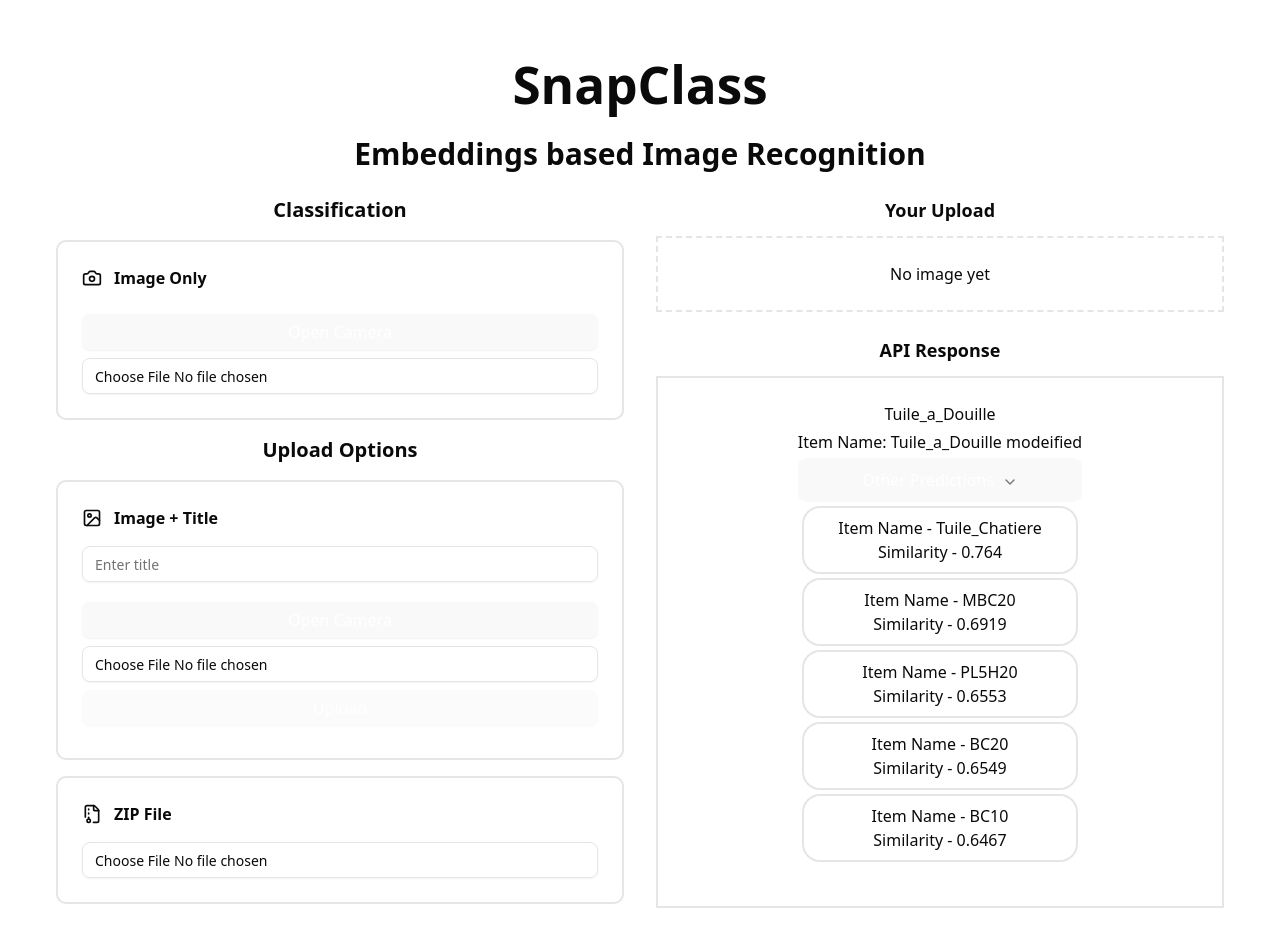
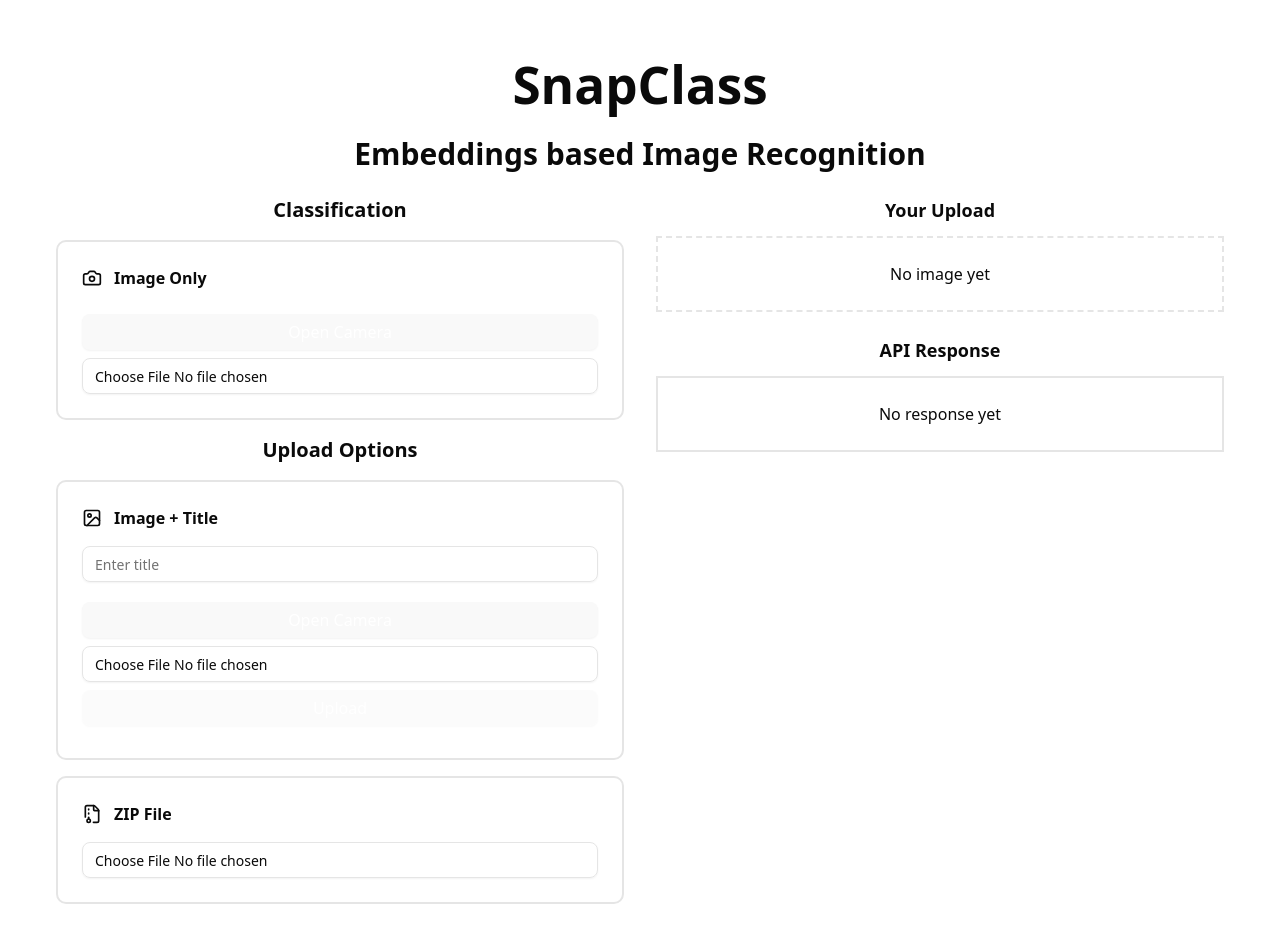
Before and after one commit to AyushDey/POC---image-recognition, a React (Vite) app: page / in a window 1280 px wide. Shown: the top 946 px of the page. Built offline with nearby package versions, Linux system fonts and the light colour scheme.

Commit message:
accordian fix

```diff
--- a/src/ResponseDisplay.jsx
+++ b/src/ResponseDisplay.jsx
@@ -64,14 +64,14 @@
   response,
   isLoading,
 }) {
-  if (!response) {
-    response = previewResponse;
-    isLoading = false;
-  }
-      response = previewResponse;
+  // if (!response) {
+  //   response = previewResponse;
+  //   isLoading = false;
+  // }
+  //     response = previewResponse;
 
-  console.log("Response class -> " + response.class);
-  console.log("Response class new -> " + response.result.label);
+  // console.log("Response class -> " + response.class);
+  // console.log("Response class new -> " + response.result.label);
 
   return (
     <div className="space-y-6">
```
